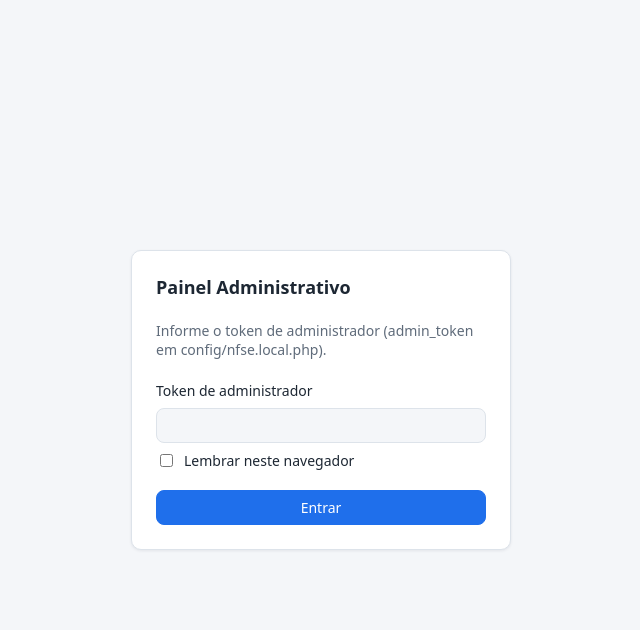
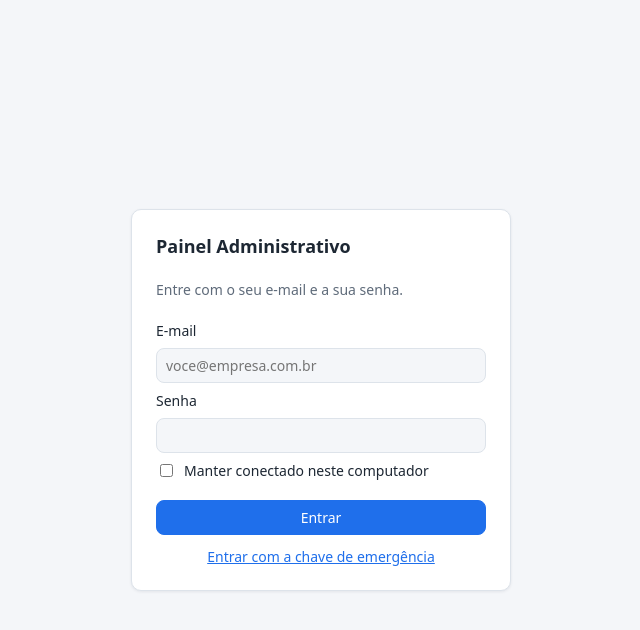
Before and after one commit to xandebbmp/nfe-integracao, a PHP site: page /nfe-integracao/admin/ in a window 1280 px wide. Shown: the top 630 px of the page, without its empty margins (319-959 px from the left). Run offline with PHP 8.4, Linux system fonts and the light colour scheme.

Commit message:
Painel: tela de login com e-mail e senha, 'Pessoas do painel' e autor no historico
- Login com e-mail e senha; 'Entrar com a chave de emergencia' (admin_token).
- 1o acesso: tela 'Crie a sua senha'. Botao com o nome no topo: Minha senha.
- Sistema > Pessoas do painel: cadastrar, enviar acesso por e-mail,
  desativar/reativar.
- Historico da empresa e da tela Sistema mostram quem fez a mudanca.
- Aviso para cadastrar pessoas quando entra pela chave de emergencia.

Co-Authored-By: Claude Opus 5.5 <noreply@anthropic.com>
Claude-Session: https://claude.ai/code/session_01Wbh1orGmwRfZyCXCuvLYH3

```diff
--- a/public/admin/admin.css
+++ b/public/admin/admin.css
@@ -212,3 +212,10 @@ details summary { cursor: pointer; margin-top: 10px; }
 .envio-aviso .botao { justify-self: start; }
 .opcao-linha { display: flex !important; flex-direction: row !important; align-items: center; gap: 8px; margin-top: 10px; font-weight: 400; }
 .opcao-linha input { width: auto; margin: 0; }
+
+/* Login com e-mail e senha */
+.acesso__campos { display: grid; gap: 8px; }
+.acesso__alternar { justify-self: center; margin-top: 4px; }
+.aviso-chave { margin: 12px 16px 0; padding: 10px 14px; border-radius: 8px; display: flex; flex-wrap: wrap; gap: 8px 14px; align-items: center;
+  border: 1px solid color-mix(in srgb, #d97706 45%, transparent); background: color-mix(in srgb, #d97706 10%, transparent); }
+.aviso-chave[hidden] { display: none; }
--- a/public/admin/admin.js
+++ b/public/admin/admin.js
@@ -46,11 +46,14 @@ const ACOES_HISTORICO = {
 const ACOES_SISTEMA = {
   WORKER_PAUSADO: 'Envios pausados', WORKER_RETOMADO: 'Envios retomados', WORKER_REINICIADO: 'Worker reiniciado',
   BANCO_ATUALIZADO: 'Banco atualizado', BANCO_ERRO: 'Erro ao atualizar o banco', CONFIG_ALTERADA: 'Configurações alteradas',
+  PAINEL_PESSOA_CRIADA: 'Pessoa do painel cadastrada', PAINEL_SENHA_REDEFINIDA: 'Senha nova de pessoa do painel',
+  PAINEL_PESSOA_ATIVADA: 'Pessoa do painel reativada', PAINEL_PESSOA_DESATIVADA: 'Pessoa do painel desativada',
+  PAINEL_ACESSO_ENVIADO: 'Acesso ao painel enviado por e-mail',
 };
 
 const ESTADOS_WORKER = { TRABALHANDO: 'Enviando notas', AGUARDANDO: 'Esperando notas', PAUSADO: 'Pausado' };
 
-const estado = { token: '', clientes: [], ambiente: '', mes: '', filtroSituacao: '' };
+const estado = { token: '', pessoa: null, senhaDigitada: '', modoChave: false, clientes: [], ambiente: '', mes: '', filtroSituacao: '' };
 
 // ==========================================================================
 // Utilitarios
@@ -108,8 +111,12 @@ async function api(caminho, opcoes = {}) {
   }
   const resposta = await fetch(API + caminho, { method: opcoes.metodo || 'GET', headers: cabecalhos, body: corpo });
   if (resposta.status === 401) {
-    sair('Token de administrador inválido.');
+    sair('Sua sessão terminou. Entre de novo.');
     throw new Error('nao autorizado');
+  }
+  if (resposta.status === 403 && !opcoes.blob) {
+    const j = await resposta.clone().json().catch(() => ({}));
+    if (j.erro?.codigo === 'TROCAR_SENHA') { pedirNovaSenha(estado.pessoa); throw new Error('nao autorizado'); }
   }
   if (opcoes.blob) {
     if (!resposta.ok) throw new Error(`HTTP ${resposta.status}`);
@@ -141,23 +148,66 @@ function salvarToken(token, lembrar) {
 }
 
 function sair(mensagem) {
-  // O monitor usa o mesmo login: sair aqui sai de la tambem.
+  // Encerra o login no servidor (se havia um). O monitor usa o mesmo login: sai de la tambem.
+  if (estado.token && !mensagem) fetch(API + 'entrar.php', { method: 'DELETE', headers: { 'X-ADMIN-TOKEN': estado.token } }).catch(() => {});
   try {
     for (const chave of [CHAVE_TOKEN, 'nfse_monitor_token']) { sessionStorage.removeItem(chave); localStorage.removeItem(chave); }
   } catch { /* ignora */ }
   estado.token = '';
+  estado.pessoa = null;
   $('tela-painel').hidden = true;
   $('tela-acesso').hidden = false;
+  $('form-acesso').hidden = false;
+  $('form-nova-senha').hidden = true;
+  $('campo-senha').value = '';
+  $('campo-token').value = '';
+  if (estado.modoChave) $('trocar-modo-acesso').click(); // volta para e-mail e senha
   $('erro-acesso').hidden = !mensagem;
   $('erro-acesso').textContent = mensagem || '';
 }
 
+// Entrou (pelo e-mail ou pela chave): confere quem e e abre o painel.
 async function entrar(token) {
   estado.token = token;
+  const eu = await api('entrar.php');
+  estado.pessoa = eu.pessoa;
+  if (eu.pessoa?.trocar_senha) { pedirNovaSenha(eu.pessoa); return false; }
   await carregar();
   $('tela-acesso').hidden = true;
   $('tela-painel').hidden = false;
+  $('botao-eu').hidden = !eu.pessoa;
+  $('botao-eu').textContent = eu.pessoa ? '👤 ' + eu.pessoa.nome.split(' ')[0] : '';
+  mostrarAvisoChave(eu);
   atualizarPontoSistema().catch(() => {});
+  return true;
+}
+
+// Quem entrou com a chave de emergencia ve um aviso para cadastrar as pessoas.
+function mostrarAvisoChave(eu) {
+  const aviso = $('aviso-chave');
+  aviso.hidden = !eu.chave_emergencia;
+  if (!eu.chave_emergencia) return;
+  aviso.replaceChildren(
+    el('strong', {}, 'Você entrou com a chave de emergência.'),
+    el('span', {}, !eu.instalado ? 'Primeiro clique em "Atualizar banco" (em Sistema). Depois cadastre quem vai usar o painel.'
+      : (eu.tem_pessoas ? 'O histórico vai mostrar "Chave de emergência". Prefira entrar com o seu e-mail.'
+        : 'Cadastre você e a sua equipe: cada um entra com o próprio e-mail e senha.')),
+    el('button', { class: 'botao botao--forte', type: 'button', onclick: () => abrirSistema({ focar: eu.instalado ? 'pessoas' : 'banco' }) },
+      eu.instalado ? 'Cadastrar pessoas do painel' : 'Abrir Sistema'));
+}
+
+// 1o acesso (senha provisoria) ou "Minha senha": tela para criar a senha.
+function pedirNovaSenha(pessoa) {
+  $('tela-painel').hidden = true;
+  $('tela-acesso').hidden = false;
+  $('form-acesso').hidden = true;
+  $('form-nova-senha').hidden = false;
+  $('nova-senha-quem').textContent = pessoa ? `${pessoa.nome} (${pessoa.email}): no primeiro acesso você cria a sua própria senha.` : '';
+  // Se acabou de digitar a provisoria no login, nao pede de novo.
+  $('nova-senha-atual').hidden = Boolean(estado.senhaDigitada);
+  $('campo-senha-atual').value = estado.senhaDigitada || '';
+  $('erro-nova-senha').hidden = true;
+  ($('nova-senha-atual').hidden ? $('campo-senha-nova') : $('campo-senha-atual')).focus();
 }
 
 // Bolinha do botao "Sistema" sempre atualizada.
@@ -985,6 +1035,12 @@ function secaoUso(c) {
 }
 
 // ---- Historico ----
+/** "por Ana Paula" no historico (nome completo e e-mail ao passar o mouse). */
+function autorDoRegistro(r) {
+  if (!r.autor) return null;
+  return el('span', { title: r.autor }, ' por ', el('strong', {}, r.autor.replace(/\s*<[^>]*>$/, '')));
+}
+
 function secaoHistorico(c) {
   const itens = (c.historico || []).map((h) => {
     let detalhe = '';
@@ -1000,7 +1056,7 @@ function secaoHistorico(c) {
       detalhe = `${h.detalhes.titular}, válido até ${dataCurta(h.detalhes.validade)}`;
     }
     return el('li', {}, el('time', { class: 'suave' }, dataHora(h.criado_em)), ' · ', el('strong', {}, ACOES_HISTORICO[h.acao] || h.acao),
-      h.ip ? el('span', { class: 'suave' }, ` (IP ${h.ip})`) : null, detalhe ? el('div', { class: 'suave' }, detalhe) : null);
+      autorDoRegistro(h), h.ip ? el('span', { class: 'suave' }, ` (IP ${h.ip})`) : null, detalhe ? el('div', { class: 'suave' }, detalhe) : null);
   });
   return el('section', { class: 'secao' },
     el('h3', {}, 'Histórico de alterações'),
@@ -1143,7 +1199,7 @@ function abrirSistema(opcoes = {}) {
     historicoArea.replaceChildren(s.acoes_recentes.length
       ? el('ul', { class: 'linha-tempo' }, ...s.acoes_recentes.map((a) => el('li', {},
         el('time', { class: 'suave' }, dataHora(a.criado_em)), ' · ', el('strong', {}, ACOES_SISTEMA[a.acao] || a.acao),
-        a.ip ? el('span', { class: 'suave' }, ` (IP ${a.ip})`) : null)))
+        autorDoRegistro(a), a.ip ? el('span', { class: 'suave' }, ` (IP ${a.ip})`) : null)))
       : el('p', { class: 'suave' }, 'Nenhuma ação ainda.'));
   }
 
@@ -1434,8 +1490,9 @@ function abrirSistema(opcoes = {}) {
     el('section', { class: 'secao' }, el('h3', {}, 'Worker'), estadoArea, acoesArea, retorno),
     el('section', { class: 'secao' }, el('h3', {}, 'Fila de envio'), filaArea),
     el('section', { class: 'secao' }, el('h3', {}, 'Workers ligados'), workersArea),
-    el('section', { class: 'secao' }, el('h3', {}, 'Banco de dados'), bancoArea, bancoRetorno),
+    el('section', { class: 'secao', id: 'secao-banco' }, el('h3', {}, 'Banco de dados'), bancoArea, bancoRetorno),
     el('section', { class: 'secao' }, el('h3', {}, 'Diagnóstico'), diagArea, el('div', { class: 'acoes' }, diagBotao)),
+    secaoPessoasPainel(),
     el('section', { class: 'secao', id: 'secao-email' }, el('h3', {}, 'E-mail'), emailArea),
     el('section', { class: 'secao' }, el('h3', {}, 'Configurações'), configArea),
     el('section', { class: 'secao' }, el('h3', {}, 'Últimas ações nesta tela'), historicoArea),
@@ -1444,7 +1501,8 @@ function abrirSistema(opcoes = {}) {
   carregarBanco();
   carregarConfiguracoes();
   carregarEmail();
-  if (opcoes.focar === 'email') setTimeout(() => $('secao-email')?.scrollIntoView({ block: 'start' }), 50);
+  const focos = { email: 'secao-email', pessoas: 'secao-pessoas', banco: 'secao-banco' };
+  if (focos[opcoes.focar]) setTimeout(() => $(focos[opcoes.focar])?.scrollIntoView({ block: 'start' }), 50);
   clearInterval(relogioSistema);
   relogioSistema = setInterval(() => { if ($('modal').open) recarregar(); else clearInterval(relogioSistema); }, 5000);
 }
@@ -1453,16 +1511,212 @@ function abrirSistema(opcoes = {}) {
 // Inicio
 // ==========================================================================
 
+// ==========================================================================
+// Pessoas do painel (tela Sistema) e "Minha senha"
+// ==========================================================================
+
+function secaoPessoasPainel() {
+  const lista = el('div', {}, el('p', { class: 'suave' }, 'Carregando...'));
+  const area = el('div', { 'aria-live': 'polite' });
+  const nome = el('input', { type: 'text', placeholder: 'Nome da pessoa', autocomplete: 'off' });
+  const email = el('input', { type: 'email', placeholder: 'email@empresa.com.br', autocomplete: 'off' });
+  const porEmail = el('input', { type: 'checkbox', checked: true });
+  const mensagem = el('span', {});
+  const linkPainel = new URL('./', window.location.href).href;
+
+  // Senha provisoria: aparece uma vez so, com "Enviar por e-mail" e "Copiar".
+  function mostrarSenha(r, enviarJa) {
+    const texto = `Painel: ${linkPainel}\nE-mail: ${r.email}\nSenha provisória: ${r.senha_provisoria}`;
+    const resultado = el('div', { 'aria-live': 'polite' });
+    const enviar = el('button', { class: 'botao botao--forte', type: 'button' }, `✉ Enviar por e-mail para ${r.email}`);
+    const copiar = el('button', { class: 'botao', type: 'button', onclick: async () => {
+      try { await navigator.clipboard.writeText(texto); copiar.textContent = '✓ Copiado'; } catch { copiar.textContent = 'Selecione o texto e copie'; }
+    } }, 'Copiar dados de acesso');
+    enviar.addEventListener('click', async () => {
+      enviar.disabled = true;
+      enviar.textContent = 'Enviando... (até 20 s)';
+      try {
+        const e = await api('pessoas.php', { metodo: 'POST', corpo: { acao: 'enviar_acesso', id: r.id, senha: r.senha_provisoria, link_painel: linkPainel } });
+        resultado.replaceChildren(el('p', { class: 'envio-ok' }, `✓ E-mail enviado para ${e.email}. Peça para a pessoa olhar também a caixa de spam.`));
+        enviar.textContent = 'Enviar de novo';
+      } catch (e) {
+        resultado.replaceChildren(el('div', { class: e.codigo === 'EMAIL_NAO_CONFIGURADO' ? 'envio-aviso' : '' },
+          el('p', { class: e.codigo === 'EMAIL_NAO_CONFIGURADO' ? '' : 'erro' }, e.codigo === 'EMAIL_NAO_CONFIGURADO'
+            ? 'O e-mail do sistema ainda não foi configurado (bloco "E-mail", abaixo). Por enquanto, copie os dados e mande pelo WhatsApp.' : e.message)));
+        enviar.textContent = `✉ Tentar de novo para ${r.email}`;
+      }
+      enviar.disabled = false;
+    });
+    area.replaceChildren(el('div', { class: 'token-box acesso-box' },
+      el('strong', { class: 'acesso-box__titulo' }, `Acesso pronto para ${r.email}`),
+      el('p', { class: 'suave' }, 'A senha só aparece aqui agora. No primeiro login o painel pede para a pessoa criar a própria senha.'),
+      el('pre', { class: 'exemplo mono' }, texto),
+      el('div', { class: 'acoes' }, enviar, copiar),
+      resultado));
+    if (enviarJa) enviar.click();
+  }
+
+  async function acao(corpo, confirmar, enviarJa = false) {
+    if (confirmar && !confirm(confirmar)) return;
+    try {
+      const r = await api('pessoas.php', { metodo: 'POST', corpo });
+      if (r.senha_provisoria) mostrarSenha(r, enviarJa); else area.replaceChildren(el('p', { class: 'ok-texto' }, r.mensagem));
+      await recarregar();
+    } catch (e) {
+      area.replaceChildren(el('p', { class: 'erro' }, e.message));
+    }
+  }
+
+  async function recarregar() {
+    try {
+      const r = await api('pessoas.php');
+      if (!r.pessoas.length) {
+        lista.replaceChildren(el('p', { class: 'aviso' }, 'Ninguém cadastrado ainda: hoje só a chave de emergência entra. Cadastre você primeiro.'));
+        return;
+      }
+      lista.replaceChildren(el('table', { class: 'mini' },
+        el('thead', {}, el('tr', {}, el('th', {}, 'Nome'), el('th', {}, 'E-mail'), el('th', {}, 'Último acesso'), el('th', {}, 'Situação'), el('th', {}, ''))),
+        el('tbody', {}, ...r.pessoas.map((p) => el('tr', {},
+          el('td', {}, p.nome, p.id === r.eu ? el('span', { class: 'suave' }, ' (você)') : null),
+          el('td', {}, p.email),
+          el('td', {}, p.ultimo_acesso ? dataHora(p.ultimo_acesso) : 'nunca entrou'),
+          el('td', {}, !p.ativo ? el('span', { class: 'ruim' }, 'Desativada') : (p.bloqueado ? el('span', { class: 'aviso' }, 'Bloqueada (senhas erradas)')
+            : (p.trocar_senha ? 'Aguardando 1º acesso' : 'Ativa'))),
+          el('td', {},
+            p.ativo && p.id !== r.eu ? el('button', { class: 'botao botao--forte', type: 'button', title: 'Gera uma senha provisória nova e manda por e-mail',
+              onclick: () => acao({ acao: 'redefinir_senha', id: p.id }, `Enviar o acesso ao painel para ${p.email}?\n\nO sistema gera uma senha provisória nova e manda por e-mail. A senha atual dessa pessoa para de funcionar.`, true) },
+            '✉ Enviar acesso por e-mail') : null, ' ',
+            p.id !== r.eu ? el('button', { class: 'botao' + (p.ativo ? ' botao--perigo' : ''), type: 'button',
+              onclick: () => acao({ acao: p.ativo ? 'desativar' : 'ativar', id: p.id }, p.ativo ? `Desativar o acesso de ${p.email} ao painel?` : null) },
+            p.ativo ? 'Desativar' : 'Reativar') : el('button', { class: 'botao', type: 'button', onclick: () => abrirMinhaSenha() }, 'Trocar minha senha')))))));
+    } catch (e) {
+      lista.replaceChildren(el('p', { class: e.message.includes('Atualizar banco') ? 'aviso' : 'erro' }, e.message));
+    }
+  }
+
+  const botao = el('button', { class: 'botao botao--forte', type: 'button' }, 'Cadastrar pessoa');
+  botao.addEventListener('click', async () => {
+    mensagem.textContent = '';
+    if (nome.value.trim().length < 2 || !email.checkValidity() || !email.value) {
+      mensagem.className = 'erro';
+      mensagem.textContent = 'Informe o nome e um e-mail válido.';
+      return;
+    }
+    botao.disabled = true;
+    await acao({ acao: 'criar', nome: nome.value, email: email.value }, null, porEmail.checked);
+    if (area.querySelector('.acesso-box')) { nome.value = ''; email.value = ''; }
+    botao.disabled = false;
+  });
+
+  recarregar();
+  return el('section', { class: 'secao', id: 'secao-pessoas' },
+    el('h3', {}, 'Pessoas do painel'),
+    el('p', { class: 'suave' }, 'Quem entra neste painel. Cada pessoa usa o próprio e-mail e senha, e o histórico mostra quem fez cada mudança.'),
+    lista,
+    el('div', { class: 'campos' }, el('label', {}, 'Nome', nome), el('label', {}, 'E-mail', email)),
+    el('label', { class: 'opcao-linha' }, porEmail, ' Enviar os dados de acesso por e-mail para a pessoa'),
+    el('div', { class: 'acoes' }, botao, mensagem),
+    area);
+}
+
+/** Janela "Minha senha" (botao com o nome, no topo). */
+function abrirMinhaSenha() {
+  const atual = el('input', { type: 'password', autocomplete: 'current-password' });
+  const nova = el('input', { type: 'password', autocomplete: 'new-password' });
+  const repetir = el('input', { type: 'password', autocomplete: 'new-password' });
+  const retorno = el('div', {});
+  const salvar = el('button', { class: 'botao botao--forte', type: 'button' }, 'Trocar senha');
+  salvar.addEventListener('click', async () => {
+    if (nova.value !== repetir.value) { retorno.replaceChildren(el('p', { class: 'erro' }, 'As duas senhas novas não são iguais.')); return; }
+    salvar.disabled = true;
+    try {
+      const r = await api('minha_senha.php', { metodo: 'POST', corpo: { atual: atual.value, nova: nova.value } });
+      atual.value = nova.value = repetir.value = '';
+      retorno.replaceChildren(el('p', { class: 'envio-ok' }, '✓ ' + r.mensagem + ' Os seus logins em outros computadores foram encerrados.'));
+    } catch (e) {
+      retorno.replaceChildren(el('p', { class: 'erro' }, e.message));
+    }
+    salvar.disabled = false;
+  });
+  abrirModal('Minha senha', estado.pessoa ? `${estado.pessoa.nome} · ${estado.pessoa.email}` : '', [
+    el('section', { class: 'secao' },
+      el('div', { class: 'campos' },
+        el('label', {}, 'Senha atual', atual), el('label', {}, 'Nova senha', nova), el('label', {}, 'Repita a nova senha', repetir)),
+      el('p', { class: 'suave' }, 'Pelo menos 8 caracteres, com letras e números.'),
+      el('div', { class: 'acoes' }, salvar),
+      retorno),
+  ]);
+}
+
+// ---- Tela de login ----
+$('trocar-modo-acesso').addEventListener('click', () => {
+  estado.modoChave = !estado.modoChave;
+  $('acesso-pessoa').hidden = estado.modoChave;
+  $('acesso-chave').hidden = !estado.modoChave;
+  $('acesso-explica').textContent = estado.modoChave
+    ? 'Chave de emergência: o admin_token do arquivo config/nfse.local.php. Use para cadastrar a primeira pessoa ou se ninguém conseguir entrar.'
+    : 'Entre com o seu e-mail e a sua senha.';
+  $('trocar-modo-acesso').textContent = estado.modoChave ? 'Entrar com e-mail e senha' : 'Entrar com a chave de emergência';
+  $('erro-acesso').hidden = true;
+  (estado.modoChave ? $('campo-token') : $('campo-email')).focus();
+});
+
 $('form-acesso').addEventListener('submit', async (evento) => {
   evento.preventDefault();
-  const token = $('campo-token').value.trim();
+  const erro = $('erro-acesso');
+  erro.hidden = true;
+  const lembrar = $('campo-lembrar').checked;
   try {
+    let token;
+    if (estado.modoChave) {
+      token = $('campo-token').value.trim();
+      if (!token) throw new Error('Cole a chave de emergência.');
+      const teste = await fetch(API + 'entrar.php', { headers: { 'X-ADMIN-TOKEN': token } });
+      if (teste.status === 401) throw new Error('Chave de emergência incorreta.');
+    } else {
+      const email = $('campo-email').value.trim();
+      const senha = $('campo-senha').value;
+      if (!email || !senha) throw new Error('Informe o e-mail e a senha.');
+      const resposta = await fetch(API + 'entrar.php', { method: 'POST', headers: { 'Content-Type': 'application/json' },
+        body: JSON.stringify({ email, senha, lembrar }) });
+      const json = await resposta.json().catch(() => ({}));
+      if (!resposta.ok) throw new Error(json.erro?.mensagem || `HTTP ${resposta.status}`);
+      token = json.token;
+      estado.senhaDigitada = senha;
+    }
+    salvarToken(token, lembrar);
     await entrar(token);
-    salvarToken(token, $('campo-lembrar').checked);
   } catch (e) {
-    if (e.message !== 'nao autorizado') sair(e.message);
+    if (e.message === 'nao autorizado') return;
+    // Chave errada: api() ja voltou para esta tela; mostra o motivo.
+    erro.textContent = e.message;
+    erro.hidden = false;
   }
 });
+
+$('form-nova-senha').addEventListener('submit', async (evento) => {
+  evento.preventDefault();
+  const erro = $('erro-nova-senha');
+  erro.hidden = true;
+  const nova = $('campo-senha-nova').value;
+  if (nova !== $('campo-senha-repetir').value) { erro.textContent = 'As duas senhas novas não são iguais.'; erro.hidden = false; return; }
+  try {
+    await api('minha_senha.php', { metodo: 'POST', corpo: { atual: $('campo-senha-atual').value, nova } });
+    estado.senhaDigitada = '';
+    for (const id of ['campo-senha-atual', 'campo-senha-nova', 'campo-senha-repetir']) $(id).value = '';
+    $('form-nova-senha').hidden = true;
+    $('form-acesso').hidden = false;
+    await entrar(estado.token);
+  } catch (e) {
+    if (e.message === 'nao autorizado') return;
+    // Senha provisoria errada: mostra o campo para digitar de novo.
+    if (/atual/i.test(e.message)) { $('nova-senha-atual').hidden = false; estado.senhaDigitada = ''; }
+    erro.textContent = e.message;
+    erro.hidden = false;
+  }
+});
+$('nova-senha-sair').addEventListener('click', () => sair());
+$('botao-eu').addEventListener('click', () => abrirMinhaSenha());
 $('botao-sair').addEventListener('click', () => sair());
 $('botao-nova').addEventListener('click', novaEmpresa);
 $('botao-relatorio').addEventListener('click', () => abrirRelatorio());
@@ -1477,4 +1731,5 @@ $('filtro-situacao').addEventListener('change', (e) => { estado.filtroSituacao =
   const salvo = lerTokenSalvo();
   if (!salvo) { sair(); return; }
   try { await entrar(salvo); } catch (e) { if (e.message !== 'nao autorizado') sair(e.message); }
+  $('campo-email').focus();
 })();
--- a/public/admin/index.html
+++ b/public/admin/index.html
@@ -6,8 +6,8 @@
   <meta name="viewport" content="width=device-width, initial-scale=1">
   <title>Painel Administrativo</title>
   <!-- Mesmo visual do monitor + ajustes do painel -->
-  <link rel="stylesheet" href="../monitor/monitor.css?v=20261106l">
-  <link rel="stylesheet" href="admin.css?v=20261106l">
+  <link rel="stylesheet" href="../monitor/monitor.css?v=20261106m">
+  <link rel="stylesheet" href="admin.css?v=20261106m">
 </head>
 <body>
 
@@ -15,12 +15,39 @@
   <section id="tela-acesso" class="acesso" hidden>
     <form id="form-acesso" class="cartao acesso__cartao">
       <h1>Painel Administrativo</h1>
-      <p class="suave">Informe o token de administrador (admin_token em config/nfse.local.php).</p>
-      <label for="campo-token">Token de administrador</label>
-      <input id="campo-token" type="password" autocomplete="current-password" required>
-      <label class="linha-check"><input id="campo-lembrar" type="checkbox"> Lembrar neste navegador</label>
+      <p id="acesso-explica" class="suave">Entre com o seu e-mail e a sua senha.</p>
+      <div id="acesso-pessoa" class="acesso__campos">
+        <label for="campo-email">E-mail</label>
+        <input id="campo-email" type="email" autocomplete="username" placeholder="voce@empresa.com.br">
+        <label for="campo-senha">Senha</label>
+        <input id="campo-senha" type="password" autocomplete="current-password">
+      </div>
+      <div id="acesso-chave" class="acesso__campos" hidden>
+        <label for="campo-token">Chave de emergência</label>
+        <input id="campo-token" type="password" autocomplete="off">
+      </div>
+      <label class="linha-check"><input id="campo-lembrar" type="checkbox"> Manter conectado neste computador</label>
       <p id="erro-acesso" class="erro" hidden></p>
       <button type="submit" class="botao botao--primario">Entrar</button>
+      <button type="button" id="trocar-modo-acesso" class="link-botao acesso__alternar">Entrar com a chave de emergência</button>
+    </form>
+
+    <!-- 1o acesso (senha provisoria): a pessoa cria a propria senha -->
+    <form id="form-nova-senha" class="cartao acesso__cartao" hidden>
+      <h1>Crie a sua senha</h1>
+      <p id="nova-senha-quem" class="suave"></p>
+      <div id="nova-senha-atual" class="acesso__campos">
+        <label for="campo-senha-atual">Senha provisória (a que você recebeu)</label>
+        <input id="campo-senha-atual" type="password" autocomplete="current-password">
+      </div>
+      <label for="campo-senha-nova">Nova senha</label>
+      <input id="campo-senha-nova" type="password" autocomplete="new-password" required>
+      <label for="campo-senha-repetir">Repita a nova senha</label>
+      <input id="campo-senha-repetir" type="password" autocomplete="new-password" required>
+      <p class="suave">Pelo menos 8 caracteres, com letras e números.</p>
+      <p id="erro-nova-senha" class="erro" hidden></p>
+      <button type="submit" class="botao botao--primario">Salvar e entrar</button>
+      <button type="button" id="nova-senha-sair" class="link-botao acesso__alternar">Sair</button>
     </form>
   </section>
 
@@ -37,9 +64,12 @@
         <a class="botao" href="../monitor/" title="Notas de todas as empresas, em tempo real, com XML e PDF">Notas (monitor)</a>
         <button id="botao-relatorio" class="botao">Relatório de cobrança</button>
         <button id="botao-nova" class="botao botao--forte">+ Nova empresa</button>
+        <button id="botao-eu" class="botao" title="Trocar a minha senha" hidden></button>
         <button id="botao-sair" class="botao">Sair</button>
       </div>
     </header>
+
+    <div id="aviso-chave" class="aviso-chave" hidden></div>
 
     <main class="conteudo">
       <section id="contadores" class="contadores" aria-label="Resumo"></section>
@@ -96,6 +126,6 @@
     <div id="modal-rodape" class="modal__rodape" hidden></div>
   </dialog>
 
-  <script src="admin.js?v=20261106l"></script>
+  <script src="admin.js?v=20261106m"></script>
 </body>
 </html>
```
Also changed, not shown: docs/manual-operacao.md (+25 -2 lines).
